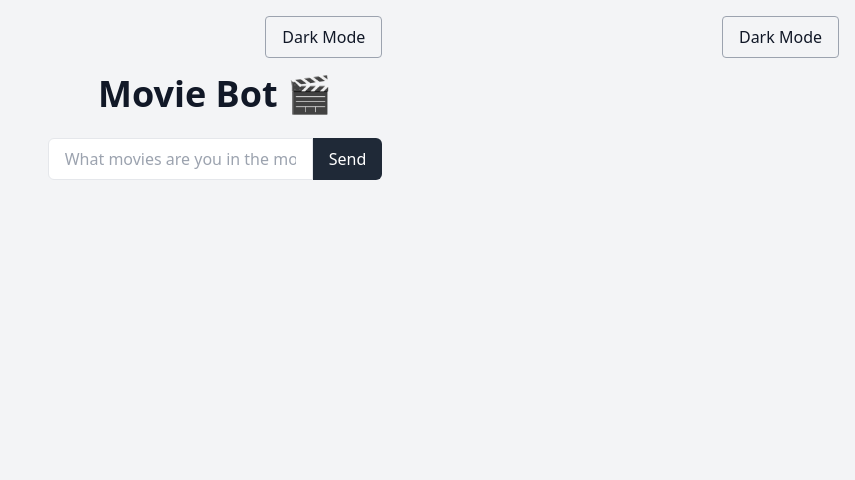
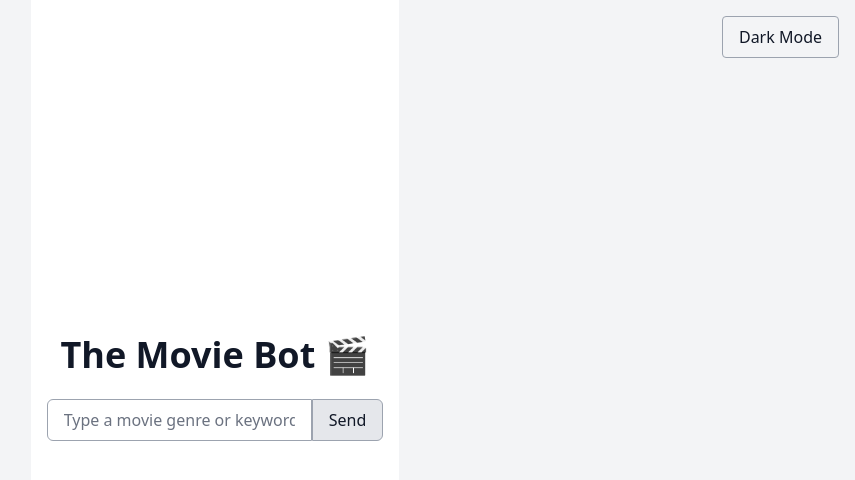
Before and after one commit to Rwallace0718/The-Movie-Bot, a Next.js app: page / in a window 1280 px wide. Shown: the top 480 px of the page, without its empty margins (425-1280 px from the left). Built offline with nearby package versions, Linux system fonts and the light colour scheme.

Commit message:
Final layout, globals, page updates

```diff
--- a/app/page.tsx
+++ b/app/page.tsx
@@ -1,124 +1,133 @@
-"use client";
+"use client"; // Page uses client-side hooks
 
 import { useState } from "react";
 
-type Movie = {
+interface Movie {
   title: string;
   overview: string;
   poster_path: string;
   trailer_url?: string;
-};
+}
 
-export default function HomePage() {
+export default function HomePage({
+  theme,
+}: {
+  theme: "light" | "dark";
+}) {
   const [query, setQuery] = useState("");
   const [movies, setMovies] = useState<Movie[]>([]);
   const [loading, setLoading] = useState(false);
-  const [theme, setTheme] = useState<"light" | "dark">("light");
+  const [error, setError] = useState("");
 
   const handleSubmit = async (e: React.FormEvent) => {
     e.preventDefault();
-    if (!query) return;
+    setLoading(true);
+    setError("");
+    setMovies([]);
 
-    setLoading(true);
     try {
       const res = await fetch("/api/chat", {
         method: "POST",
         headers: { "Content-Type": "application/json" },
         body: JSON.stringify({ message: query }),
       });
+
+      if (!res.ok) {
+        throw new Error("Failed to fetch movies");
+      }
+
       const data = await res.json();
 
-      if (!data.reply) {
-        setMovies([]);
-        alert("No response received");
-        setLoading(false);
-        return;
-      }
+      // Ensure we have an array of movies
+      const parsedMovies: Movie[] = Array.isArray(data.reply)
+        ? data.reply
+        : [];
 
-      // Parse reply into movie objects
-      const parsedMovies: Movie[] = data.reply.map((movie: any) => {
-        let trailer_url;
-        if (movie.trailer_key) {
-          trailer_url = `https://www.youtube.com/watch?v=${movie.trailer_key}`;
-        }
-        return {
-          title: movie.title,
-          overview: movie.overview,
-          poster_path: movie.poster_path,
-          trailer_url,
-        };
-      });
-
-      setMovies(parsedMovies.slice(0, 10)); // show first 10 movies
+      setMovies(parsedMovies.slice(0, 10)); // first 10 movies
     } catch (err) {
       console.error(err);
-      alert("Failed to fetch movies");
+      setError("No movies found. Try a different query.");
     } finally {
       setLoading(false);
     }
   };
 
-  const toggleTheme = () =>
-    setTheme(theme === "light" ? "dark" : "light");
+  return (
+    <main
+      className={`flex flex-col items-center justify-center min-h-screen p-4 ${
+        theme === "dark" ? "bg-gray-900 text-white" : "bg-white text-gray-900"
+      }`}
+    >
+      <h1 className="text-4xl font-bold mb-6">The Movie Bot 🎬</h1>
 
-  return (
-    <div className={theme === "dark" ? "bg-gray-900 text-white min-h-screen" : "bg-gray-100 text-gray-900 min-h-screen"}>
-      <div className="flex justify-end p-4">
-        <button
-          onClick={toggleTheme}
-          className="px-4 py-2 rounded border border-gray-400 hover:bg-gray-300 dark:hover:bg-gray-700"
-        >
-          {theme === "light" ? "Dark Mode" : "Light Mode"}
-        </button>
-      </div>
-
-      <div className="flex flex-col items-center justify-center px-4">
-        <h1 className="text-4xl font-bold mb-6 text-center">
-          Movie Bot 🎬
-        </h1>
-
+      {/* Input form */}
       <form
         onSubmit={handleSubmit}
-          className="flex mb-6 w-full max-w-md"
+        className="flex w-full max-w-md mb-6"
       >
         <input
           type="text"
-            placeholder="What movies are you in the mood for?"
           value={query}
           onChange={(e) => setQuery(e.target.value)}
-            className="flex-grow px-4 py-2 border rounded-l-md focus:outline-none dark:bg-gray-700 dark:text-white dark:border-gray-600"
+          placeholder="Type a movie genre or keyword..."
+          className={`flex-1 px-4 py-2 rounded-l-md border border-gray-400 focus:outline-none focus:ring-2 focus:ring-blue-500 ${
+            theme === "dark"
+              ? "bg-gray-800 text-white border-gray-600 placeholder-gray-400"
+              : "bg-white text-gray-900 placeholder-gray-500"
+          }`}
         />
         <button
           type="submit"
-            disabled={loading}
-            className="px-4 py-2 bg-gray-800 text-white rounded-r-md hover:bg-gray-700 disabled:opacity-50"
+          className={`px-4 py-2 rounded-r-md border border-gray-400 ${
+            theme === "dark"
+              ? "bg-gray-700 text-white hover:bg-gray-600"
+              : "bg-gray-200 text-gray-900 hover:bg-gray-300"
+          }`}
         >
-            {loading ? "Searching..." : "Send"}
+          Send
         </button>
       </form>
 
-        {movies.length > 0 && (
+      {/* Loading / Error */}
+      {loading && <p className="mb-4">Loading...</p>}
+      {error && <p className="mb-4 text-red-500">{error}</p>}
+
+      {/* Movies grid */}
       <div className="grid grid-cols-1 sm:grid-cols-2 md:grid-cols-3 lg:grid-cols-4 gap-6">
-            {movies.map((movie) => (
+        {movies.map((movie, index) => (
           <div
-                key={movie.title}
-                className="bg-white dark:bg-gray-800 rounded-lg shadow-md p-4 flex flex-col items-center text-center"
+            key={index}
+            className={`flex flex-col items-center p-4 rounded-lg shadow-md ${
+              theme === "dark"
+                ? "bg-gray-800 text-white"
+                : "bg-gray-100 text-gray-900"
+            }`}
           >
-                {movie.poster_path && (
+            {movie.poster_path ? (
               <img
                 src={`https://image.tmdb.org/t/p/w300${movie.poster_path}`}
                 alt={movie.title}
-                    className="w-full h-auto mb-4 rounded"
+                className="mb-2 rounded-md shadow-sm"
               />
+            ) : (
+              <div className="w-48 h-72 mb-2 bg-gray-400 flex items-center justify-center rounded-md">
+                No Image
+              </div>
             )}
-                <h2 className="text-xl font-semibold mb-2">{movie.title}</h2>
-                <p className="text-sm mb-4">{movie.overview}</p>
+            <h2 className="font-semibold text-lg mb-1 text-center">
+              {movie.title}
+            </h2>
+            <p className="text-sm mb-2 text-center">
+              {movie.overview.length > 100
+                ? movie.overview.slice(0, 100) + "..."
+                : movie.overview}
+            </p>
             {movie.trailer_url && (
               <a
                 href={movie.trailer_url}
                 target="_blank"
                 rel="noopener noreferrer"
-                    className="px-3 py-1 bg-blue-600 text-white rounded hover:bg-blue-700"
+                className="text-blue-500 hover:underline text-sm"
               >
                 Watch Trailer
               </a>
@@ -126,8 +135,6 @@ export default function HomePage() {
           </div>
         ))}
       </div>
-        )}
-      </div>
-    </div>
+    </main>
   );
 }
```
Lines whose indentation alone changed are shown as unchanged.
